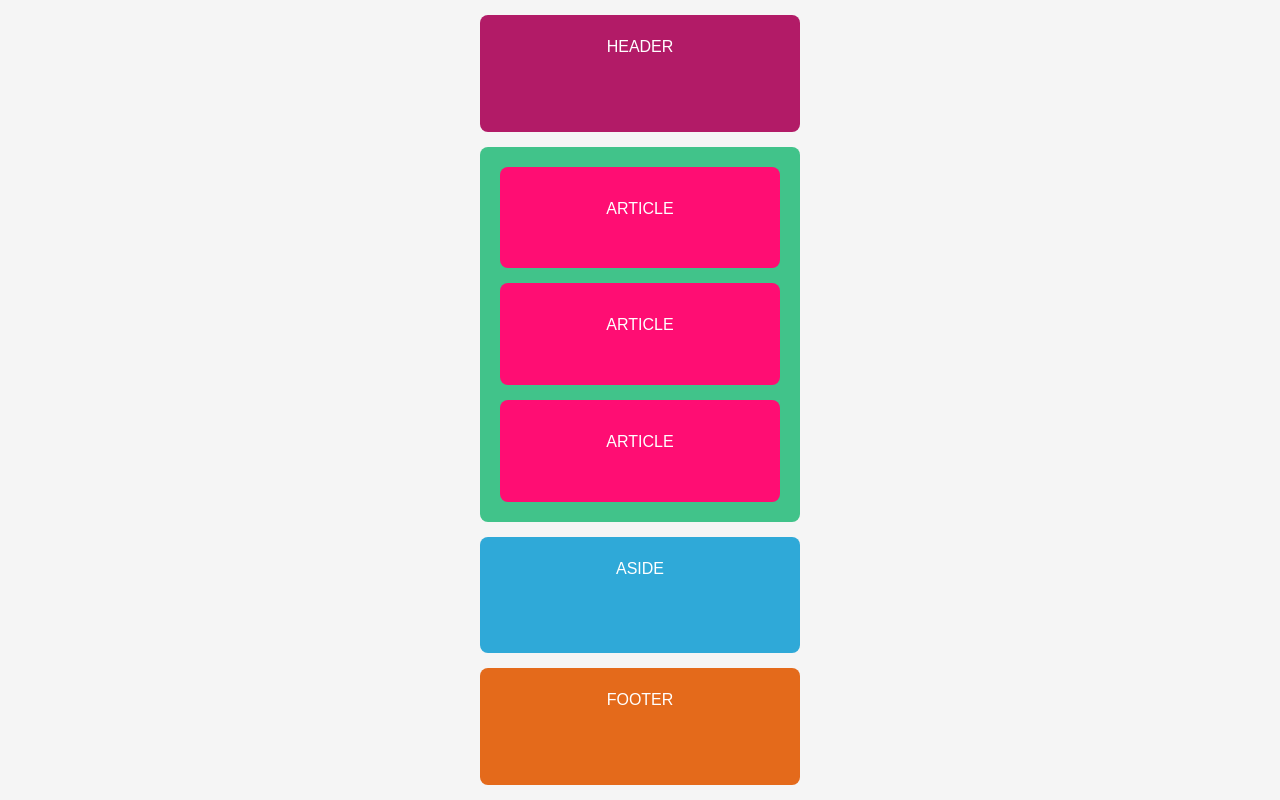
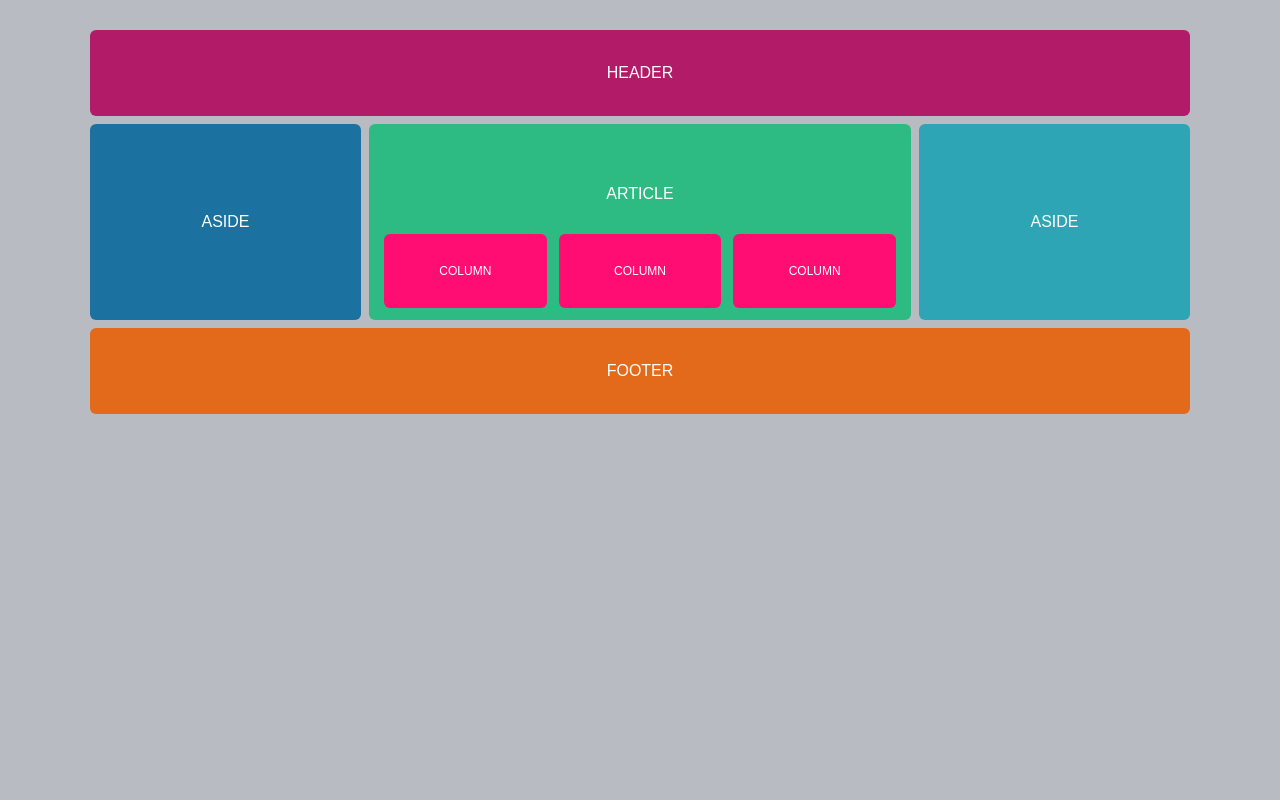
Before and after one commit to Deadlight23/grid-wireframe-practice, a plain HTML site: page index.html in a window 1280 px wide. Drawn offline with Linux system fonts and the light colour scheme.

Commit message:
second commit

```diff
--- a/css/style.css
+++ b/css/style.css
@@ -1,52 +1,108 @@
-
 body {
-  display: grid;
-  grid-template-columns: 1fr;
-  gap: 15px;
-  padding: 15px;
-  max-width: 350px;
-  margin: 0 auto;
-  background: #f5f5f5;
+  margin: 0;
+  background: #b8bcc2;
   font-family: Arial, sans-serif;
 }
 
+.layout {
+  display: grid;
+  grid-template-columns: 1fr;
+  gap: 8px;
+  padding: 30px;
+  max-width: 350px;
+  margin: 0 auto;
+}
 
 .header,
 .aside,
 .footer,
+.article-container,
 .article {
   color: white;
   text-align: center;
-  border-radius: 8px;
-  padding: 20px;
+  border-radius: 6px;
 }
-
 
 .header {
   background: #b21b67;
+  padding: 18px;
 }
-
 
 .article-container {
   display: grid;
   gap: 15px;
-  background: #41c38a;
-  padding: 20px;
-  border-radius: 8px;
+  background: #2dbb83;
+  padding: 45px 15px 12px;
 }
 
+.article-row {
+  display: grid;
+  gap: 12px;
+}
 
 .article {
   background: #ff0d73;
-  padding: 30px 20px;
+  padding: 18px 12px;
+  font-size: 12px;
 }
 
-
 .aside {
-  background: #2fa9d8;
+  background: #1b72a0;
+  padding: 60px 20px;
 }
 
+.aside-right {
+  background: #2da5b5;
+}
 
 .footer {
   background: #e46a1b;
+  padding: 18px;
 }
+
+/* Desktop layout */
+@media (min-width: 768px) {
+  .layout {
+    max-width: 1100px;
+    grid-template-columns: 1fr 2fr 1fr;
+    grid-template-areas:
+      "header header header"
+      "left article right"
+      "footer footer footer";
+  }
+
+  .header {
+    grid-area: header;
+  }
+
+  .aside-left {
+    grid-area: left;
+  }
+
+  .article-container {
+    grid-area: article;
+  }
+
+  .aside-right {
+    grid-area: right;
+  }
+
+  .footer {
+    grid-area: footer;
+  }
+
+  .article-row {
+    grid-template-columns: repeat(3, 1fr);
+  }
+
+  .aside {
+    display: flex;
+    justify-content: center;
+    align-items: center;
+  }
+
+  .article-container {
+    min-height: 120px;
+    align-content: center;
+  }
+}
--- a/index.html
+++ b/index.html
@@ -1,32 +1,45 @@
-<!DOCTYPE html>
+<!doctype html>
 <html lang="en">
 <head>
   <meta charset="UTF-8">
   <meta name="viewport" content="width=device-width, initial-scale=1.0">
   <title>Document</title>
-    <link rel="stylesheet" href="css/reset.css">
   <link rel="stylesheet" href="css/style.css">
+  <link rel="reset" href="css/reset.css">
 </head>
+
 <body>
+  <main class="layout">
     <div class="header">
       <p>HEADER</p>
     </div>
+
+    <div class="aside aside-left">
+      <p>ASIDE</p>
+    </div>
+
     <div class="article-container">
+      <p>ARTICLE</p>
+
+      <div class="article-row">
         <div class="article">
-        <p>ARTICLE</p>
+          <p>COLUMN</p>
         </div>
         <div class="article">
-        <p>ARTICLE</p>
+          <p>COLUMN</p>
         </div>
         <div class="article">
-        <p>ARTICLE</p>
+          <p>COLUMN</p>
         </div>
       </div>
-<div class="aside">
+    </div>
+
+    <div class="aside aside-right">
       <p>ASIDE</p>
     </div>
+
     <div class="footer">
       <p>FOOTER</p>
     </div>
+  </main>
 </body>
-</html>
```
Also changed, not shown: desktop-wireframe.png (added). Lines whose indentation alone changed are shown as unchanged.
